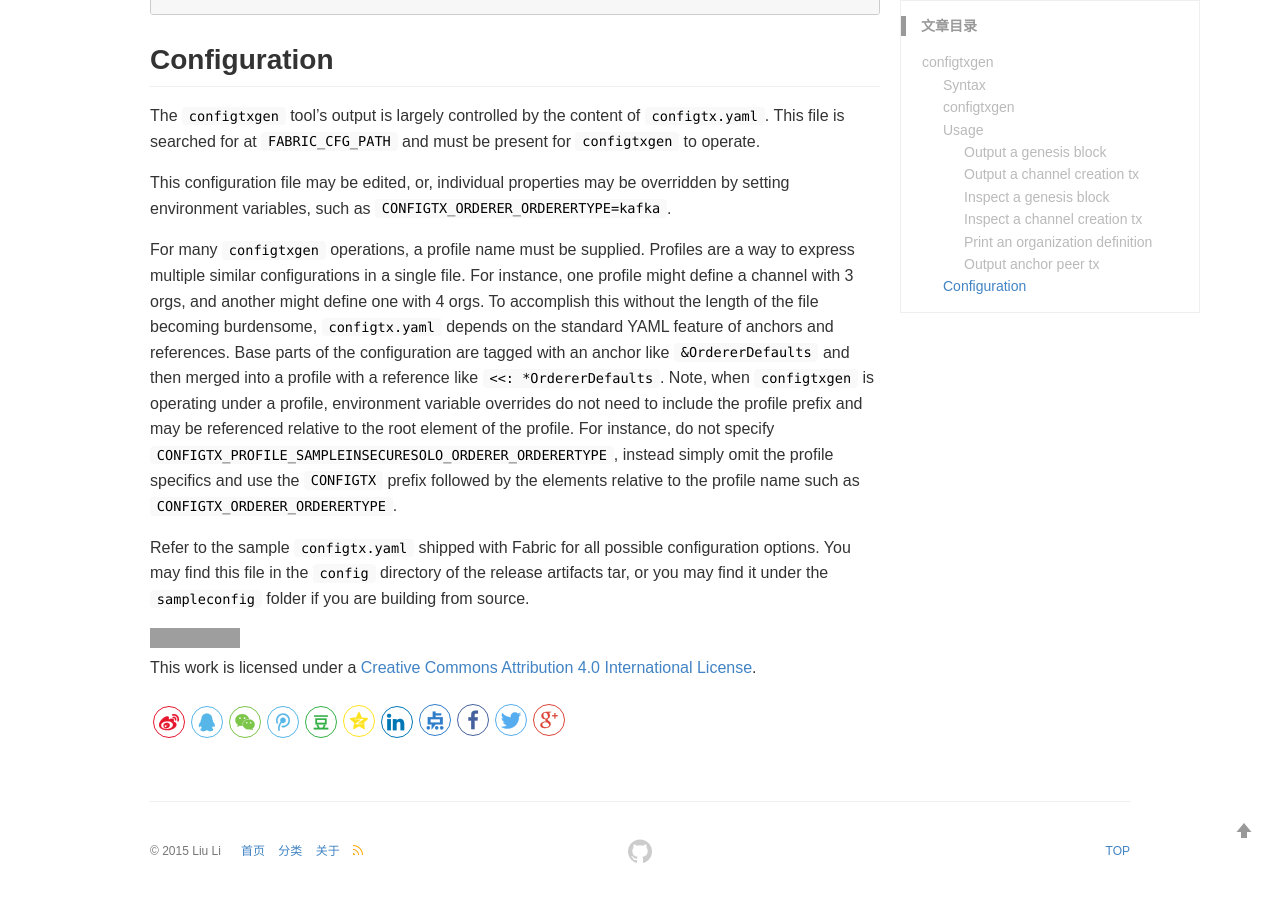
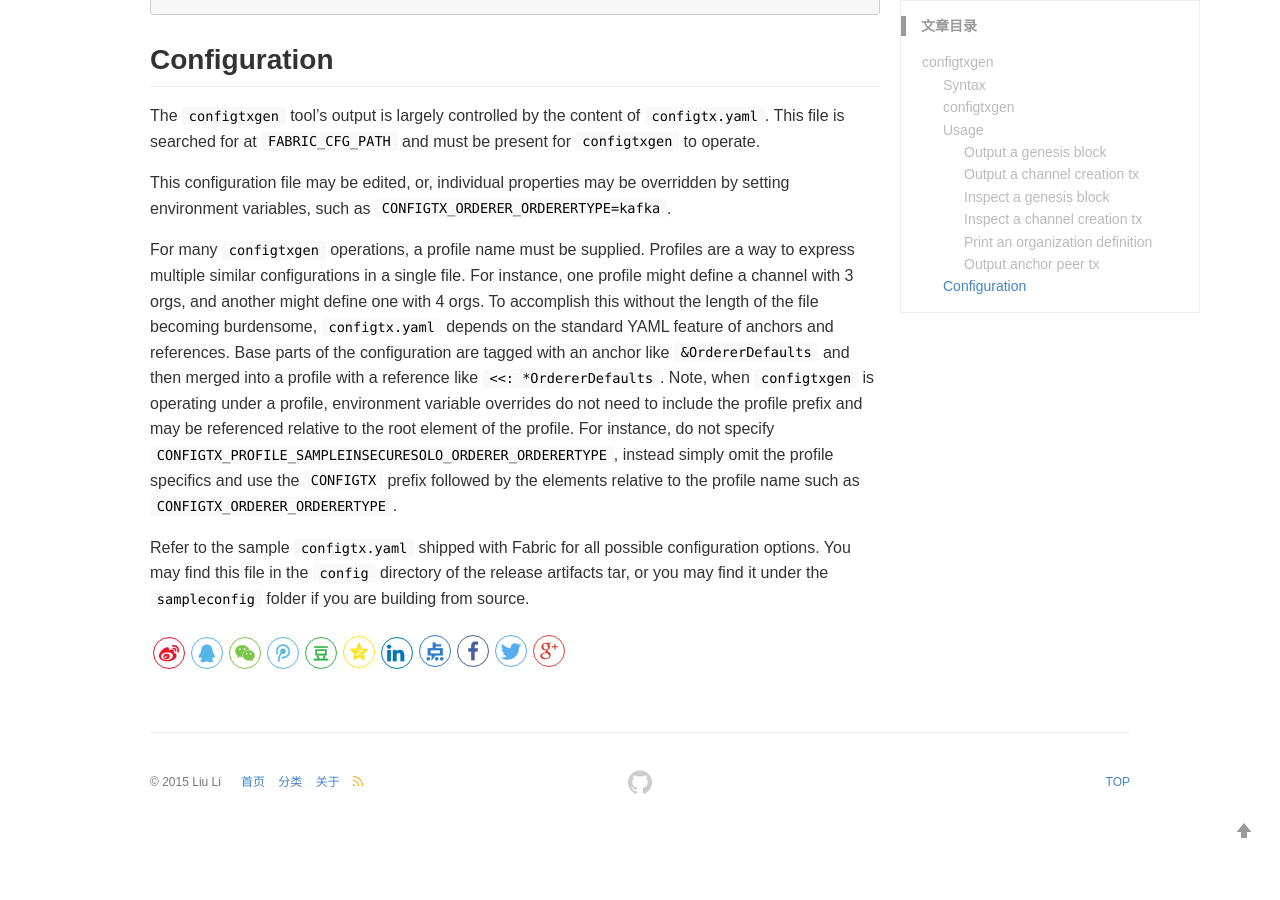
Before and after one commit to nox60/nox60.github.io, a Jekyll site: the page built from _posts/2019-8-7-configtxgen.md, in a window 1280 px wide and 900 px high, scrolled down 2845 px. Built offline with Jekyll 4.4.1, drawn with Linux system fonts in a browser that asks for light colours; our own code applies the rules of GitHub Pages for plain Markdown files; comment, search, counter and statistics services are not loaded; after the commit the page ends 3676 px from its top, so only the background shows below that; grey boxes are pictures that could not be loaded.

Commit message:
Update files

```diff
--- a/_posts/2019-8-7-configtxgen.md
+++ b/_posts/2019-8-7-configtxgen.md
@@ -153,6 +153,3 @@
 configuration options.  You may find this file in the `config` directory of
 the release artifacts tar, or you may find it under the `sampleconfig` folder
 if you are building from source.
-
-
-<a rel="license" href="http://creativecommons.org/licenses/by/4.0/"><img alt="Creative Commons License" style="border-width:0" src="https://i.creativecommons.org/l/by/4.0/88x31.png" /></a><br />This work is licensed under a <a rel="license" href="http://creativecommons.org/licenses/by/4.0/">Creative Commons Attribution 4.0 International License</a>.
```
